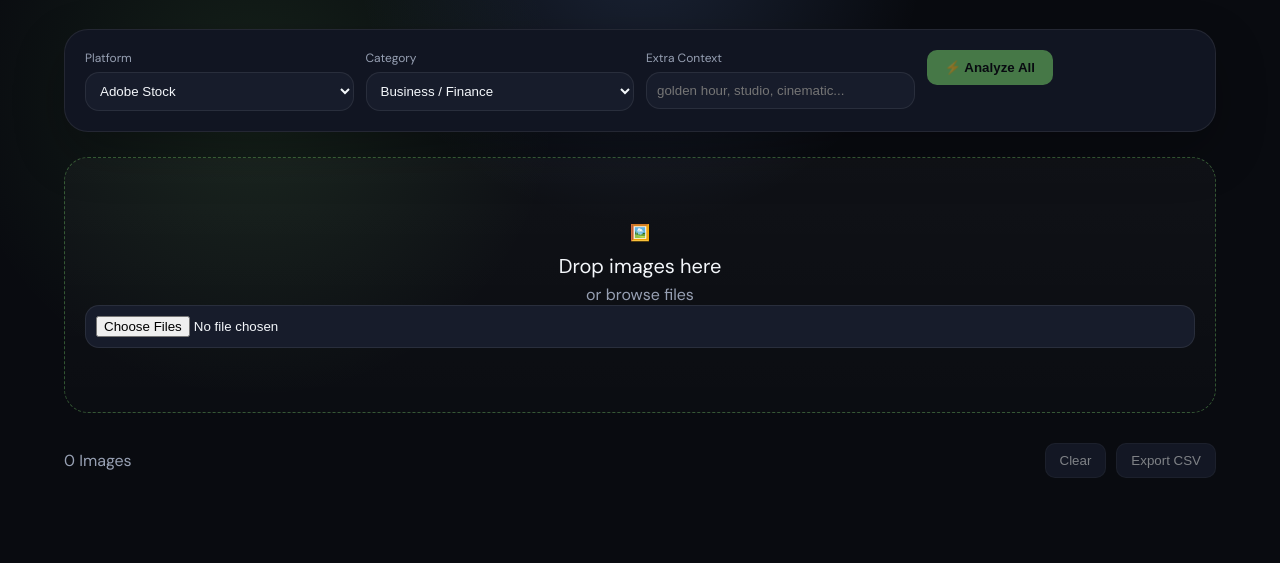
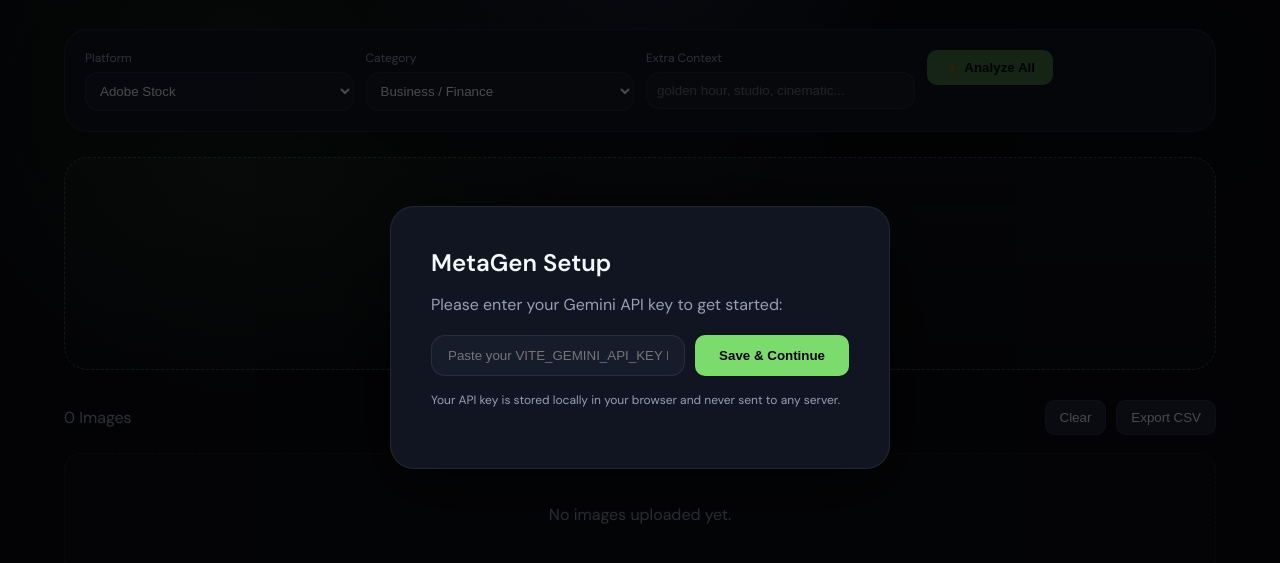
Before and after one commit to ridoy124r/metagen, a plain HTML site: page index.html in a window 1280 px wide. Shown: the part 63-626 px from the top of the page. Drawn offline with Linux system fonts and the light colour scheme; no server answers.

Commit message:
fix the issue

```diff
--- a/config.js
+++ b/config.js
@@ -1,19 +1,57 @@
 export const APP_NAME = "MetaGen";
 export const MODEL = "gemini-2.5-flash";
 
-// Read API key from environment variable or use default
-// For Vercel: Set VITE_GEMINI_API_KEY in Environment Variables
-// For local: Create .env file with VITE_GEMINI_API_KEY=your_key_here
-const getApiKey = () => {
-  // Try to get from window (for Vercel serverless function injection)
-  if (typeof window !== 'undefined' && window.METAGEN_API_KEY) {
-    return window.METAGEN_API_KEY;
+// API key will be loaded at runtime from .env file
+let API_KEY = "";
+
+// Load API key from .env file at runtime
+export async function initializeAPIKey() {
+  try {
+    // Try to fetch the .env file from the root
+    const paths = ['.env', '/.env', '../.env'];
+
+    for (const path of paths) {
+      try {
+        const response = await fetch(path);
+        if (response.ok) {
+          const envContent = await response.text();
+          console.log("Loaded .env file from:", path);
+          const match = envContent.match(/VITE_GEMINI_API_KEY\s*=\s*(.+?)(?:\n|$)/);
+          if (match && match[1]) {
+            const key = match[1].trim();
+            if (key) {
+              API_KEY = key;
+              console.log("✓ API key loaded successfully");
+              return;
+            }
+          }
+        }
+      } catch (err) {
+        // Continue to next path
+      }
+    }
+
+    // If .env file couldn't be loaded, try localStorage
+    const storedKey = localStorage.getItem('VITE_GEMINI_API_KEY');
+    if (storedKey) {
+      API_KEY = storedKey;
+      console.log("✓ API key loaded from localStorage");
+      return;
+    }
+
+    console.warn("⚠ API key not found in .env file or localStorage");
+  } catch (err) {
+    console.warn("Error initializing API key:", err);
   }
-  // Fallback to default (will be overridden by Vercel env vars if using build tool)
-  return "AIzaSyAFWyFL0XAstkAmi6ALVJd_S2AIQoWG8sk";
-};
+}
 
-export const API_KEY = getApiKey();
+export function getAPIKey() {
+  return API_KEY;
+}
+
+export function setAPIKey(key) {
+  API_KEY = key;
+}
 
 export const MAX_FILES = 20;
 export const MAX_KEYWORDS = {
--- a/css/style.css
+++ b/css/style.css
@@ -97,6 +97,10 @@
 button:focus{
   outline:2px solid rgba(122,167,255,0.45);
   outline-offset:2px;
+}
+
+#fileInput{
+  display:none;
 }
 
 .upload-zone{
@@ -311,6 +315,73 @@
   transform:translateX(-50%) translateY(-2px);
 }
 
+/* Setup Modal */
+.setup-modal{
+  position:fixed;
+  top:0;
+  left:0;
+  right:0;
+  bottom:0;
+  background:rgba(0,0,0,0.7);
+  display:flex;
+  align-items:center;
+  justify-content:center;
+  z-index:1000;
+  opacity:1;
+  transition:opacity .3s ease;
+}
+
+.setup-modal.hidden{
+  opacity:0;
+  pointer-events:none;
+}
+
+.setup-content{
+  background:var(--surface);
+  border:1px solid var(--border);
+  border-radius:24px;
+  padding:40px;
+  max-width:500px;
+  width:90%;
+  box-shadow:0 20px 60px rgba(0,0,0,0.5);
+}
+
+.setup-content h2{
+  margin-bottom:16px;
+  font-size:24px;
+  font-weight:600;
+}
+
+.setup-content p{
+  color:var(--text-muted);
+  margin-bottom:20px;
+}
+
+.setup-input-group{
+  display:flex;
+  gap:10px;
+  margin-bottom:16px;
+}
+
+.setup-input-group input{
+  flex:1;
+  padding:12px 16px;
+  background:var(--surface2);
+  border:1px solid var(--border);
+  color:var(--text);
+  border-radius:var(--radius);
+}
+
+.setup-input-group button{
+  padding:12px 24px;
+}
+
+.setup-hint{
+  font-size:12px;
+  color:var(--text-muted);
+  margin:0;
+}
+
 @media (max-width: 900px){
   .settings-bar{ grid-template-columns:1fr 1fr; }
 }
--- a/index.html
+++ b/index.html
@@ -11,6 +11,24 @@
   <link href="https://fonts.googleapis.com/css2?family=DM+Mono:wght@400;500&family=DM+Sans:wght@300;400;500;600&display=swap" rel="stylesheet">
 </head>
 <body>
+
+<!-- API KEY SETUP MODAL -->
+<div id="setupModal" class="setup-modal hidden">
+  <div class="setup-content">
+    <h2>MetaGen Setup</h2>
+    <p>Please enter your Gemini API key to get started:</p>
+    <div class="setup-input-group">
+      <input
+        type="password"
+        id="apiKeyInput"
+        placeholder="Paste your VITE_GEMINI_API_KEY here"
+        autocomplete="off"
+      />
+      <button id="setupButton" class="btn btn-accent">Save & Continue</button>
+    </div>
+    <p class="setup-hint">Your API key is stored locally in your browser and never sent to any server.</p>
+  </div>
+</div>
 
 <header>
   <div class="logo">
--- a/js/api.js
+++ b/js/api.js
@@ -1,9 +1,14 @@
-import { API_KEY, MODEL, GENERATION_CONFIG, MAX_KEYWORDS } from '../config.js';
+import { getAPIKey, MODEL, GENERATION_CONFIG, MAX_KEYWORDS } from '../config.js';
 import { getImage } from './state.js';
 
-const API_URL = `https://generativelanguage.googleapis.com/v1beta/models/${MODEL}:generateContent?key=${encodeURIComponent(API_KEY)}`;
+export async function callAPI(img, { platform, category, extra }) {
+  const apiKey = getAPIKey();
+  if (!apiKey) {
+    throw new Error("API key not loaded. Please add VITE_GEMINI_API_KEY to .env file.");
+  }
 
-export async function callAPI(img, { platform, category, extra }) {
+  const API_URL = `https://generativelanguage.googleapis.com/v1beta/models/${MODEL}:generateContent?key=${encodeURIComponent(apiKey)}`;
+
   const target = getImage(img.id) || img;
 
   if (!target.base64) {
@@ -34,7 +39,6 @@
   ].join("\n");
 
   console.log("Starting API call for image", img.id);
-  console.log("API URL:", API_URL);
 
   const controller = new AbortController();
   const timeout = setTimeout(() => controller.abort(), 60000); // 60 second timeout
--- a/js/app.js
+++ b/js/app.js
@@ -1,9 +1,16 @@
-import { APP_NAME, API_KEY, DEFAULT_CATEGORY, DEFAULT_PLATFORM } from '../config.js';
+import { APP_NAME, initializeAPIKey, getAPIKey, setAPIKey, DEFAULT_CATEGORY, DEFAULT_PLATFORM } from '../config.js';
+import { initializeSetup } from './setup.js';
 import { handleFiles, onDragOver, onDragLeave, onDrop } from './upload.js';
 import { images, removeImage, resetState } from './state.js';
 import { render } from './render.js';
 import { callAPI } from './api.js';
 import { exportCSV } from './export.js';
+
+// Initialize API key from .env file
+await initializeAPIKey();
+
+// Show setup modal if API key is missing
+await initializeSetup();
 
 const platformEl = document.getElementById('platform');
 const categoryEl = document.getElementById('category');
@@ -75,8 +82,9 @@
 }
 
 async function analyzeAll() {
-  if (!API_KEY || API_KEY === 'YOUR_GEMINI_KEY_HERE') {
-    showToast('Add your Gemini API key in config.js first.');
+  const apiKey = getAPIKey();
+  if (!apiKey || apiKey.trim() === '') {
+    showToast('API key missing. Please reload the page.');
     return;
   }
 
@@ -149,6 +157,13 @@
   images.forEach(img => img.objectURL && URL.revokeObjectURL(img.objectURL));
 });
 
+// Export setAPIKey to window for console access
+window.setAPIKey = (key) => {
+  setAPIKey(key);
+  localStorage.setItem('VITE_GEMINI_API_KEY', key);
+  console.log('✓ API key set successfully');
+};
+
 platformEl.addEventListener('change', updateUI);
 categoryEl.addEventListener('change', updateUI);
 extraEl.addEventListener('input', updateUI);
--- a/js/render.js
+++ b/js/render.js
@@ -4,6 +4,12 @@
 export function render() {
   const grid = document.getElementById("imageGrid");
   grid.innerHTML = "";
+
+  if (images.length === 0) {
+    grid.innerHTML = '<div class="empty-state">No images uploaded yet.</div>';
+    return;
+  }
+
   images.forEach(img => grid.appendChild(buildCard(img)));
 }
 
--- /dev/null
+++ b/js/setup.js
@@ -0,0 +1,60 @@
+import { getAPIKey, setAPIKey } from '../config.js';
+
+export async function initializeSetup() {
+  const modal = document.getElementById('setupModal');
+  const input = document.getElementById('apiKeyInput');
+  const setupBtn = document.getElementById('setupButton');
+
+  // Check if API key exists from .env or localStorage
+  let apiKey = getAPIKey();
+
+  if (!apiKey || apiKey.trim() === '') {
+    // API key not found, show modal
+    modal.classList.remove('hidden');
+
+    setupBtn.addEventListener('click', handleSetupSubmit);
+    input.addEventListener('keypress', (e) => {
+      if (e.key === 'Enter') handleSetupSubmit();
+    });
+
+    // Wait for user to submit
+    return new Promise((resolve) => {
+      window.setupResolve = resolve;
+    });
+  } else {
+    // API key found, hide modal
+    modal.classList.add('hidden');
+    return Promise.resolve();
+  }
+}
+
+function handleSetupSubmit() {
+  const input = document.getElementById('apiKeyInput');
+  const modal = document.getElementById('setupModal');
+  const key = input.value.trim();
+
+  if (!key) {
+    alert('Please enter your API key');
+    return;
+  }
+
+  if (!key.startsWith('AIza')) {
+    alert('Invalid API key format. Gemini API keys start with "AIza"');
+    return;
+  }
+
+  // Save the API key
+  setAPIKey(key);
+  localStorage.setItem('VITE_GEMINI_API_KEY', key);
+
+  // Hide modal
+  modal.classList.add('hidden');
+
+  // Show success message
+  console.log('✓ API key set successfully');
+
+  // Resolve the promise if it exists
+  if (window.setupResolve) {
+    window.setupResolve();
+  }
+}
--- a/js/state.js
+++ b/js/state.js
@@ -1,4 +1,3 @@
-// All images live here. Import this in every other module.
 export let images = [];
 export let idCounter = 0;
 export const nextId = () => ++idCounter;
```
Also changed, not shown: 1 other file.
